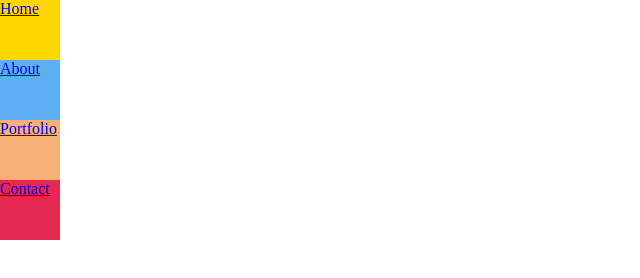
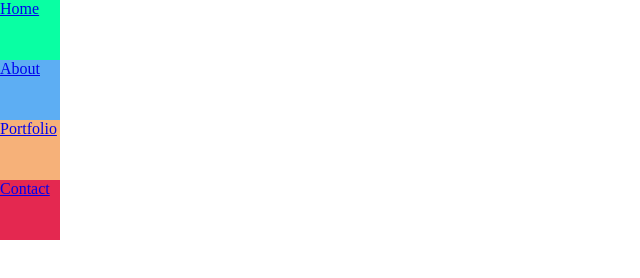
Before and after one commit to portafolio-salinas/table-cell, a plain HTML site: page index.html in a window 1280 px wide. Shown: the whole page, without its empty margins (0-640 px from the left). Drawn offline with Linux system fonts and the light colour scheme.

Commit message:
a medias

```diff
--- a/css/main.css
+++ b/css/main.css
@@ -29,9 +29,10 @@ body {
 .esmeralda,.celeste,.piel,.rosa {
 	width: 60px;
 	height: 60px;
-	display: block;
 }
 .esmeralda:hover,.celeste:hover,.piel:hover,.rosa:hover {
-	background: gold;
+
 }
-/* completa tu codigo aqui */
+span {
+	display: table-cell;
+}/* completa tu codigo aqui */
```
